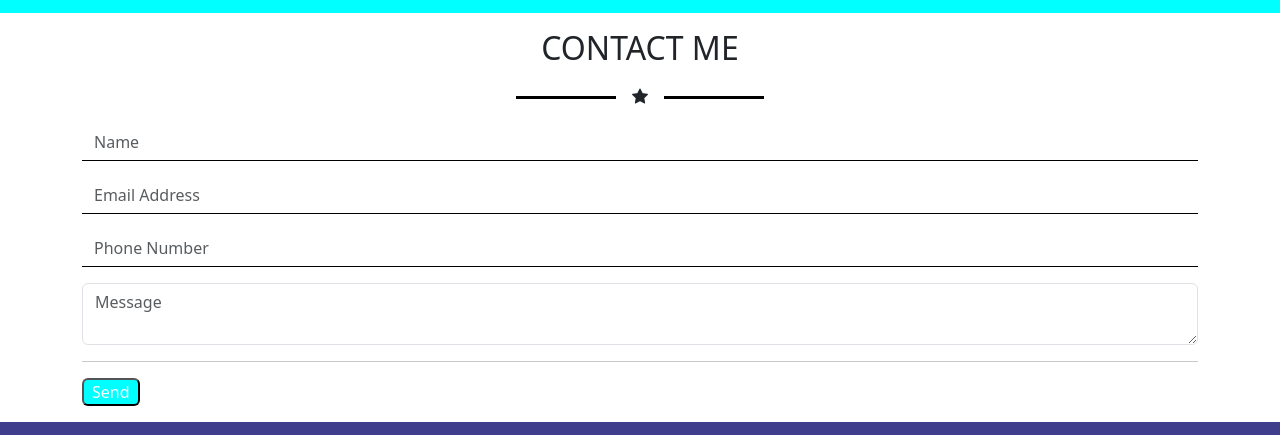
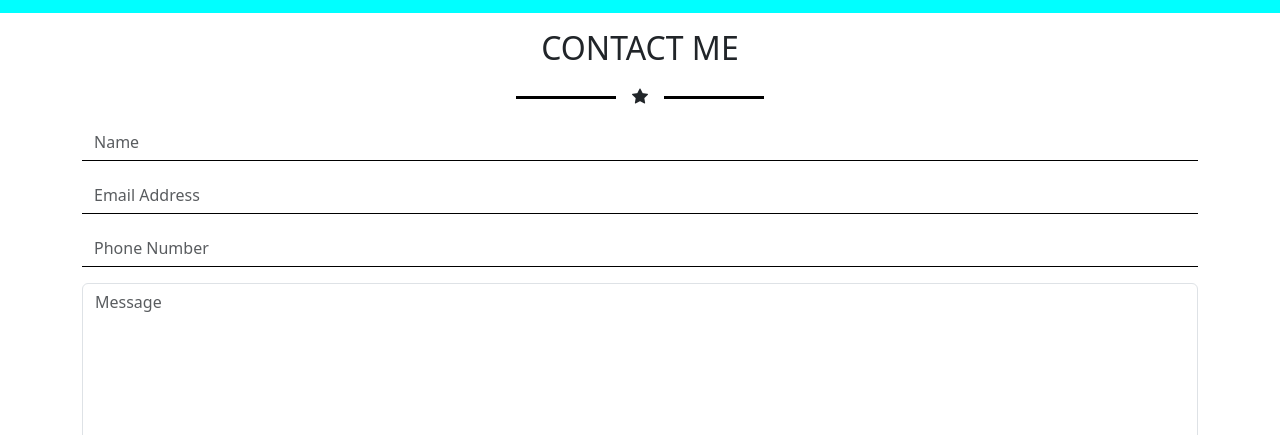
Before and after one commit to pierobramanti/html-css-bootstrap-freelancer, a plain HTML site: page index.html in a window 1280 px wide. Shown: the part 1314-1749 px from the top of the page. Drawn offline with nearby package versions, Linux system fonts and the light colour scheme.

Commit message:
[ADD] increase textarea's row

```diff
--- a/index.html
+++ b/index.html
@@ -142,7 +142,7 @@
                         <input class="form-control mb-3" type="text" name="name" placeholder="Name" id="name">
                         <input class="form-control mb-3" type="email" name="email" placeholder="Email Address" id="email">
                         <input class="form-control mb-3" type="tel" name="phone" placeholder="Phone Number" id="phone">
-                        <textarea class="form-control mb-3" name="message" placeholder="Message"></textarea>
+                        <textarea class="form-control mb-3" name="message" placeholder="Message" rows="8"></textarea>
                         <hr>
                         <button class="d-block bg-color-acqua text-white py_5 px-2 rounded border_none" type="submit"value="send">Send</button>
                     </form>
```
